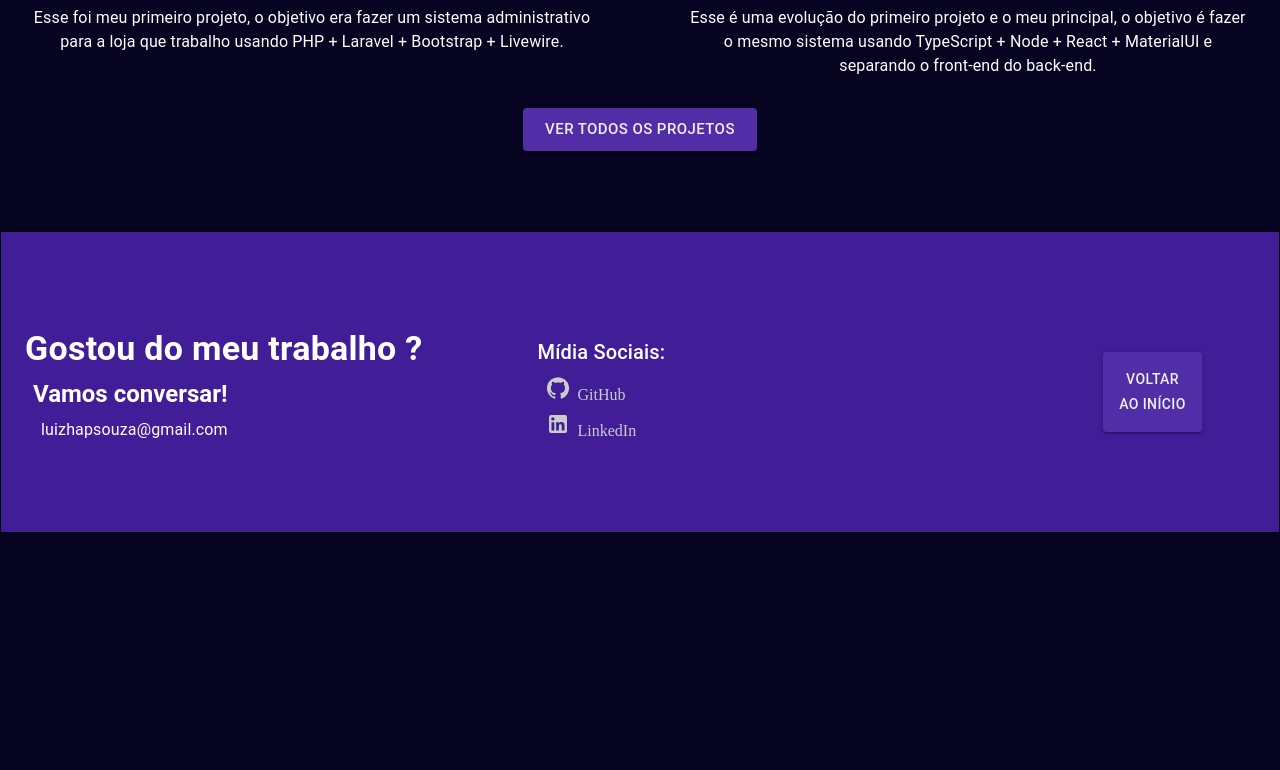
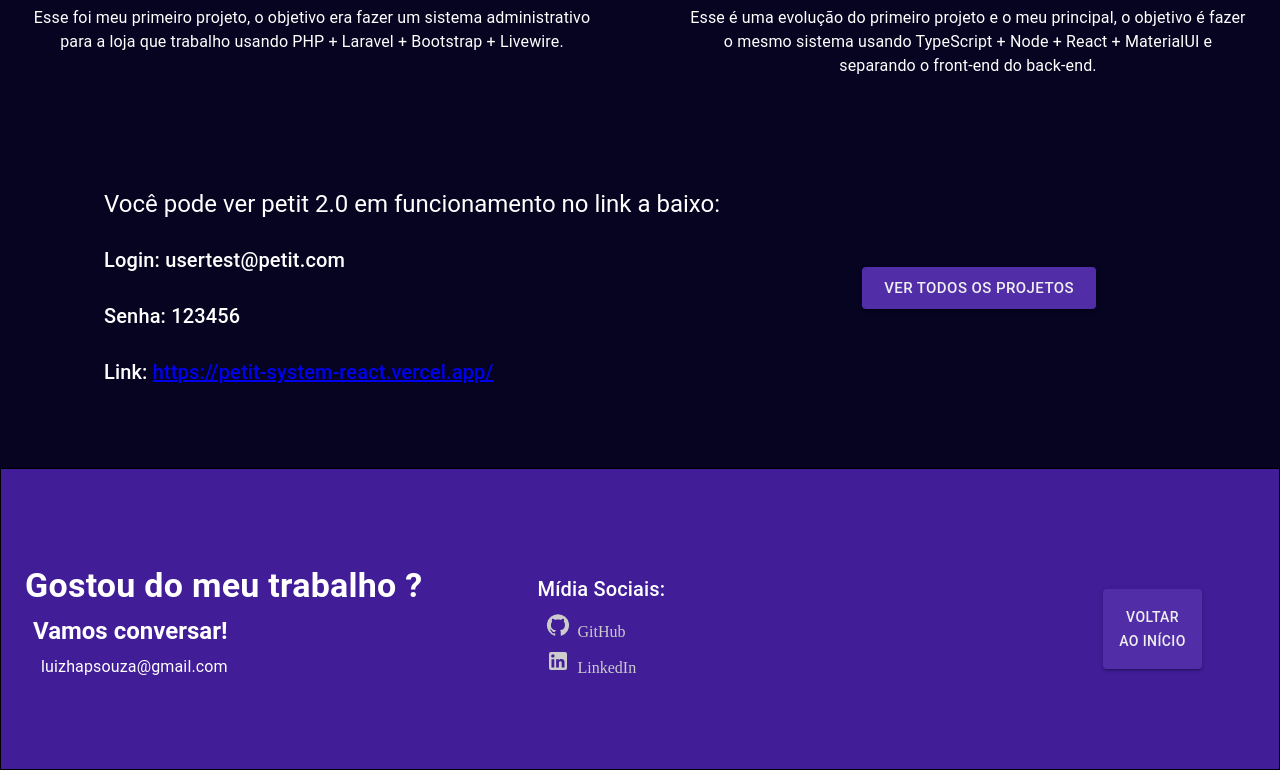
Before and after one commit to LuHenriSouza/portifolio, a React (Vite) app: page / in a window 1280 px wide. Shown: the part 1534-2304 px from the top of the page. Before the commit the page ends 2067 px from the top, so only its background shows below. Built offline with nearby package versions, Linux system fonts and the light colour scheme.

Commit message:
Added Petit 2.0 Link in Home Page

```diff
--- a/src/pages/home/Home.tsx
+++ b/src/pages/home/Home.tsx
@@ -134,8 +134,23 @@ export const Home: React.FC = () => {
 				</Grid>
 
 				{/* Ver Todos os Projetos */}
-				<Box display={'flex'} justifyContent={'center'}>
-					<Link to={'/projetos'}>
+				<Box display={'flex'} justifyContent={'space-between'} mt={10} alignItems={'center'} >
+					<Box display={'flex'} justifyContent={'center'} flexDirection={'column'} gap={3} ml={10}>
+						<Typography variant='h5'>
+							Você pode ver petit 2.0 em funcionamento no link a baixo:
+						</Typography>
+						<Typography variant='h6'>
+							Login: usertest@petit.com
+						</Typography>
+						<Typography variant='h6'>
+							Senha: 123456
+						</Typography>
+						<Typography variant='h6'>
+							Link: <a href='https://petit-system-react.vercel.app/produtos' target='_blank'>https://petit-system-react.vercel.app/</a>
+						</Typography>
+					</Box>
+					<Box mr={20}>
+						<Link to={'/projetos'} >
 							<Button
 								variant='contained'
 								size='large'
@@ -146,6 +161,7 @@ export const Home: React.FC = () => {
 						</Link>
 					</Box>
 				</Box>
+			</Box>
 		</LayoutMain >
 	);
 };
```
Lines whose indentation alone changed are shown as unchanged.
